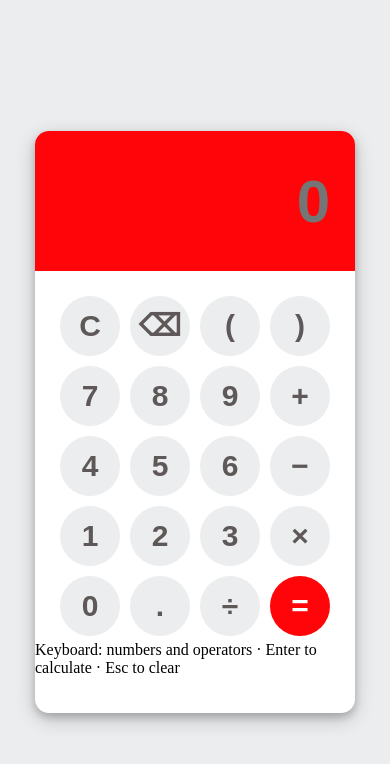
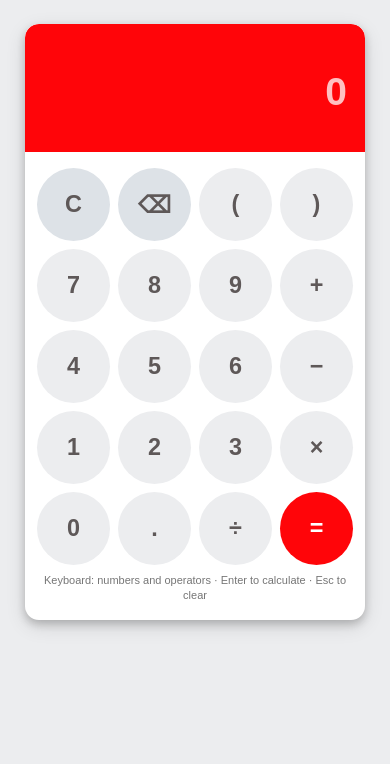
Before and after one commit to TasfiqSami/Calculator-Website, a plain HTML site: page index.html in a window 390 px wide. Drawn offline with Linux system fonts and the light colour scheme.

Commit message:
Make calculator layout responsive

```diff
--- a/style.css
+++ b/style.css
@@ -1,77 +1,134 @@
+* {
+    box-sizing: border-box;
+}
 
-/**
-Code By Web Dev Trick ( https://webdevtrick.com )
-For More Source Code Visit Our Blog ( https://webdevtrick.com )
-**/
+html,
+body {
+    min-height: 100%;
+}
 
-body, html {
-	background: #ECEDEF;
-	margin: 0;
-	padding: 0;
+body {
+    margin: 0;
+    padding: 24px;
+    display: grid;
+    place-items: center;
+    background: #ECEDEF;
+    color: #292929;
+    font-family: Arial, Helvetica, sans-serif;
 }
 
 .container {
-	position: fixed;
-	top: 50%;
-	left: 50%;
-	transform: translate(-50%, -50%);
-	background: #fff;
-	box-shadow: 0 4px 8px 0 rgba(0,0,0,0.2), 0 6px 20px 0 rgba(0,0,0,0.2);
-	border-radius: 14px;
-	padding-bottom: 20px;
-	width: 320px;
+    width: min(100%, 340px);
+    padding-bottom: 16px;
+    overflow: hidden;
+    background: #fff;
+    border-radius: 14px;
+    box-shadow: 0 4px 8px rgba(0, 0, 0, 0.2), 0 6px 20px rgba(0, 0, 0, 0.12);
+}
 
+.display {
+    width: 100%;
+    min-height: 128px;
+    padding: 30px 18px;
+    display: flex;
+    align-items: flex-end;
+    background: #FF0509;
+    border-radius: 14px 14px 0 0;
 }
-.display {
-	width: 100%;
-	height: 60px;
-	padding: 40px 0;
-	background: #FF0509;
-	border-top-left-radius: 14px;
-	border-top-right-radius: 14px;
+
+input[type="text"] {
+    width: 100%;
+    min-width: 0;
+    height: 60px;
+    padding: 0;
+    border: 0;
+    outline: 0;
+    background: transparent;
+    color: #fff;
+    text-align: right;
+    font-size: clamp(32px, 10vw, 54px);
+    font-weight: 700;
+    font-variant-numeric: tabular-nums;
 }
+
+input[type="text"]::placeholder {
+    color: rgba(255, 255, 255, 0.75);
+}
+
 .buttons {
-	padding: 20px 20px 0 20px;
+    padding: 16px 12px 0;
 }
+
 .row {
-	width: 280px;
-	float: left;
+    display: grid;
+    grid-template-columns: repeat(4, minmax(0, 1fr));
+    gap: 8px;
+    margin-bottom: 8px;
 }
-input[type=button] {
-	width: 60px;
-	height: 60px;
-	float: left;
-	padding: 0;
-	margin: 5px;
-	box-sizing: border-box;
-	background: #ecedef;
-	border: none;
-	font-size: 30px;
-	line-height: 30px;
-	border-radius: 50%;
-	font-weight: 700;
-	color: #5E5858;
-	cursor: pointer;
 
+input[type="button"] {
+    width: 100%;
+    aspect-ratio: 1;
+    min-width: 0;
+    padding: 0;
+    border: 0;
+    border-radius: 50%;
+    background: #ECEDEF;
+    color: #5E5858;
+    font-size: clamp(20px, 6vw, 28px);
+    font-weight: 700;
+    cursor: pointer;
+    transition: background-color 140ms ease, transform 140ms ease;
 }
-input[type=text] {
-	width: 270px;
-	height: 60px;
-	float: left;
-	padding: 0;
-	box-sizing: border-box;
-	border: none;
-	background: none;
-	color: #ffffff;
-	text-align: right;
-	font-weight: 700;
-	font-size: 60px;
-	line-height: 60px;
-	margin: 0 25px;
 
+input[type="button"]:hover {
+    background: #D9DDE1;
 }
-.red {
-	background: #FF0509 !important;
-	color: #ffffff !important;
 
+input[type="button"]:active {
+    transform: scale(0.94);
 }
+
+input[type="button"]:focus-visible {
+    outline: 3px solid #343434;
+    outline-offset: 2px;
+}
+
+input[type="button"].utility {
+    background: #DDE2E7;
+}
+
+input[type="button"].red {
+    background: #FF0509;
+    color: #fff;
+}
+
+input[type="button"].red:hover {
+    background: #D90008;
+}
+
+.keyboard-hint {
+    margin: 8px 16px 0;
+    color: #767676;
+    font-size: 11px;
+    line-height: 1.4;
+    text-align: center;
+}
+
+@media (max-width: 380px) {
+    body {
+        padding: 12px;
+    }
+
+    .container {
+        width: 100%;
+    }
+}
+
+@media (prefers-reduced-motion: reduce) {
+    *,
+    *::before,
+    *::after {
+        transition-duration: 0.01ms !important;
+    }
+}
```
